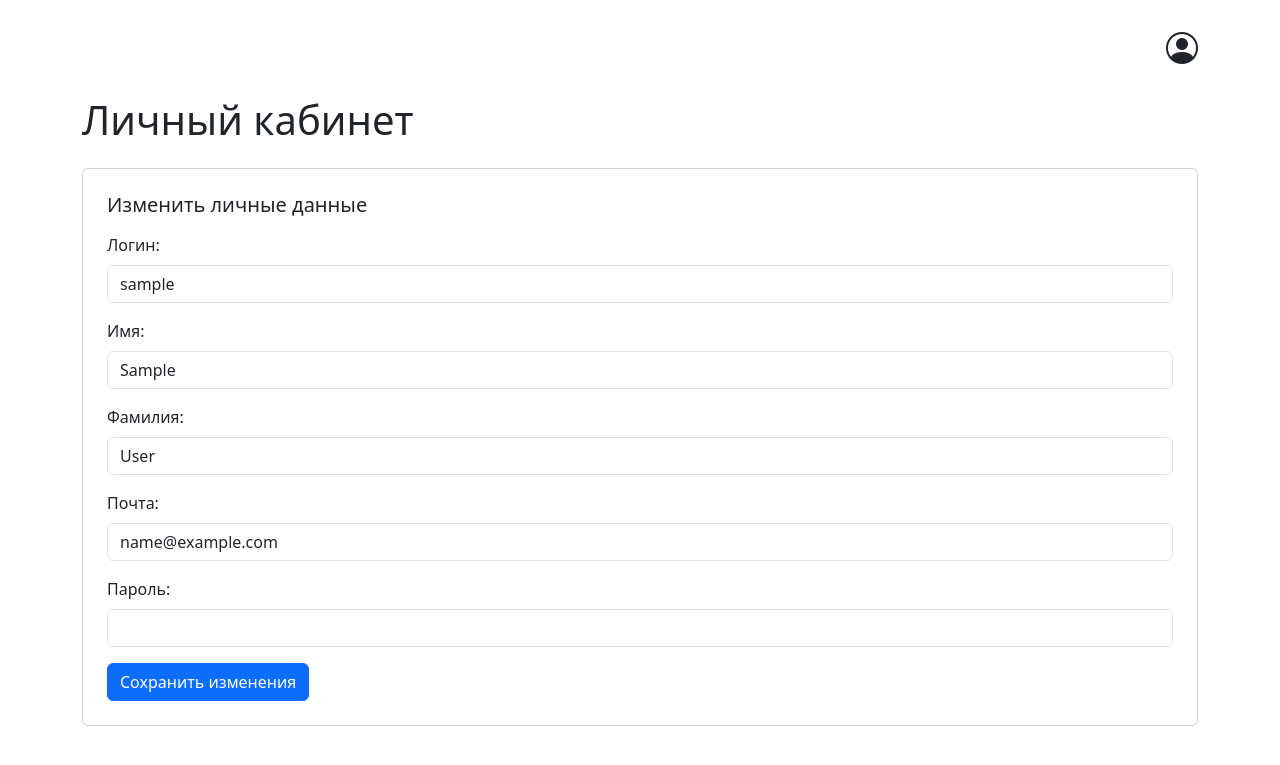
After one commit to GlooomYeye/WebDevelop, a Django app: page /profile/ in a window 1280 px wide. The commit adds this page. Shown: the top 765 px of the page. Run offline with Django 5.2, Linux system fonts and the light colour scheme; the visitor is signed in with stand-in values (Sample User, id 1).

Commit message:
Start lab4

```diff
--- a/library/main/templates/layout.html
+++ b/library/main/templates/layout.html
@@ -4,6 +4,8 @@
     <meta charset="UTF-8">
     <meta name="viewport" content="width=device-width, initial-scale=1.0">
     <link rel="stylesheet" href="https://cdn.jsdelivr.net/npm/bootstrap@5.3.3/dist/css/bootstrap.min.css" integrity="sha384-QWTKZyjpPEjISv5WaRU9OFeRpok6YctnYmDr5pNlyT2bRjXh0JMhjY6hW+ALEwIH" crossorigin="anonymous">
+    <link rel="stylesheet" href="https://cdn.jsdelivr.net/npm/bootstrap-icons@1.11.3/font/bootstrap-icons.min.css">
+    <script src="https://cdn.jsdelivr.net/npm/bootstrap@5.3.3/dist/js/bootstrap.bundle.min.js" integrity="sha384-YvpcrYf0tY3lHB60NNkmXc5s9fDVZLESaAA55NDzOxhy9GkcIdslK1eN7N6jIeHz" crossorigin="anonymous"></script>
 
     <title>{% block title %}{% endblock %}</title>
 </head>
@@ -11,7 +13,15 @@
     {% if request.resolver_match.url_name != 'login' and request.resolver_match.url_name != 'registration' %}
         <div class="container mt-4 d-flex justify-content-end align-items-center">
             {% if user.is_authenticated %}
-                <a href="{% url 'logout' %}" class="btn btn-danger">Выйти</a>
+                <div class="dropdown">
+                    <a href="#" class="d-flex align-items-center text-dark text-decoration-none" id="dropdownUser1" data-bs-toggle="dropdown" aria-expanded="false">
+                        <i class="bi bi-person-circle" style="font-size: 2rem;"></i>
+                    </a>
+                    <ul class="dropdown-menu text-small" aria-labelledby="dropdownUser1">
+                        <li><a class="dropdown-item" href="{% url 'profile' %}">Профиль</a></li>
+                        <li><a class="dropdown-item" href="{% url 'logout' %}">Выйти</a></li>
+                    </ul>
+                </div>
             {% else %}
                 <a href="{% url 'login' %}" class="btn btn-primary">Войти</a>
             {% endif %}
--- /dev/null
+++ b/library/main/templates/profile.html
@@ -0,0 +1,34 @@
+{% extends 'layout.html' %}
+
+{% block title %}Личный кабинет{% endblock %}
+
+{% block content %}
+    <h1 class="mb-4">Личный кабинет</h1>
+    <div class="card p-4">
+        <h5 class="card-title mb-3">Изменить личные данные</h5>
+        <form method="post">
+            {% csrf_token %}
+            <div class="mb-3">
+                <label for="id_username" class="form-label">Логин:</label>
+                <input type="text" id="id_username" name="username" class="form-control" value="{{ form.username.value }}" required>
+            </div>
+            <div class="mb-3">
+                <label for="id_first_name" class="form-label">Имя:</label>
+                <input type="text" id="id_first_name" name="first_name" class="form-control" value="{{ form.first_name.value }}">
+            </div>
+            <div class="mb-3">
+                <label for="id_last_name" class="form-label">Фамилия:</label>
+                <input type="text" id="id_last_name" name="last_name" class="form-control" value="{{ form.last_name.value }}">
+            </div>
+            <div class="mb-3">
+                <label for="id_email" class="form-label">Почта:</label>
+                <input type="email" id="id_email" name="email" class="form-control" value="{{ form.email.value }}">
+            </div>
+            <div class="mb-3">
+                <label for="id_password" class="form-label">Пароль:</label>
+                <input type="password" id="id_password" name="password" class="form-control" >
+            </div>
+            <button type="submit" class="btn btn-primary">Сохранить изменения</button>
+        </form>
+    </div>
+{% endblock %}
--- a/library/main/templates/registration.html
+++ b/library/main/templates/registration.html
@@ -8,13 +8,13 @@
         <form method="post">
             {% csrf_token %}
             <div class="mb-3">
-                <label for="username" class="form-label">Имя пользователя:</label>
+                <label for="username" class="form-label">Логин:</label>
                 <input type="text" id="username" name="username" class="form-control" required>
             </div>
-            <div class="mb-3">
+<!--             <div class="mb-3">
                 <label for="email" class="form-label">Email:</label>
                 <input type="email" id="email" name="email" class="form-control" required>
-            </div>
+            </div> -->
             <div class="mb-3">
                 <label for="password1" class="form-label">Пароль:</label>
                 <input type="password" id="password1" name="password1" class="form-control" required>
--- a/library/main/urls.py
+++ b/library/main/urls.py
@@ -9,4 +9,5 @@ urlpatterns = [
     path('delete/<int:pk>/', views.book_delete, name='book_delete'),
     path('registration/', views.registration, name='registration'),
     path('logout/', views.user_logout, name='logout'),
+    path('profile/', views.profile, name='profile'),
 ]
--- a/library/main/views.py
+++ b/library/main/views.py
@@ -1,5 +1,5 @@
 from django.shortcuts import render, redirect, get_object_or_404
-from django.contrib.auth.forms import UserCreationForm, AuthenticationForm
+from django.contrib.auth.forms import UserCreationForm, AuthenticationForm, UserChangeForm
 from django.contrib.auth import login
 
 from .models import Book
@@ -97,3 +97,15 @@ def user_login(request):
 def user_logout(request):
     logout(request)
     return redirect('book_list')
+
+
+@login_required
+def profile(request):
+    if request.method == 'POST':
+        form = UserChangeForm(request.POST, instance=request.user)
+        if form.is_valid():
+            form.save()
+            return redirect('profile')
+    else:
+        form = UserChangeForm(instance=request.user)
+    return render(request, 'profile.html', {'form': form})
```
Also changed, not shown: library/main/forms.py (added, +17 -0 lines).
